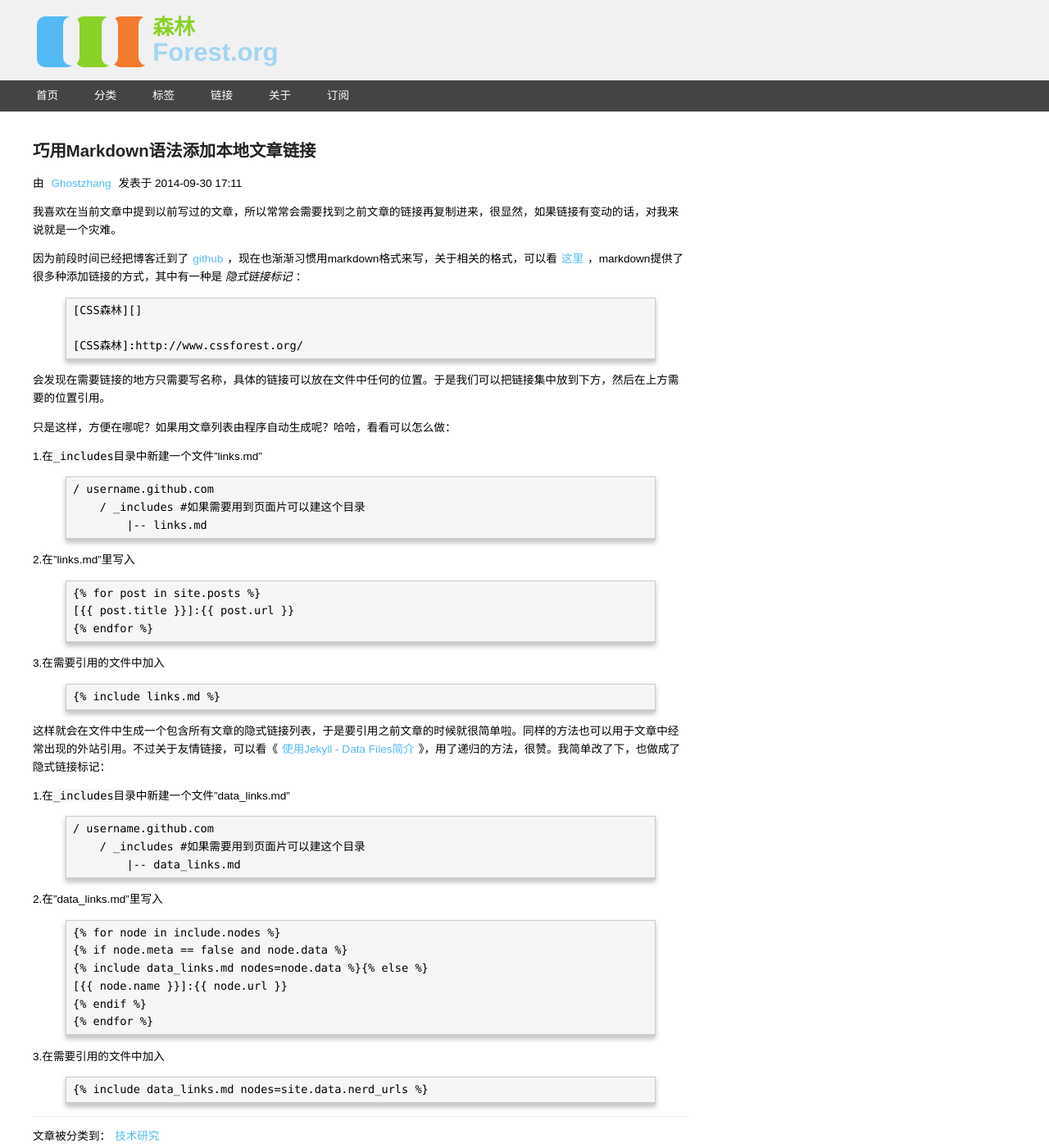
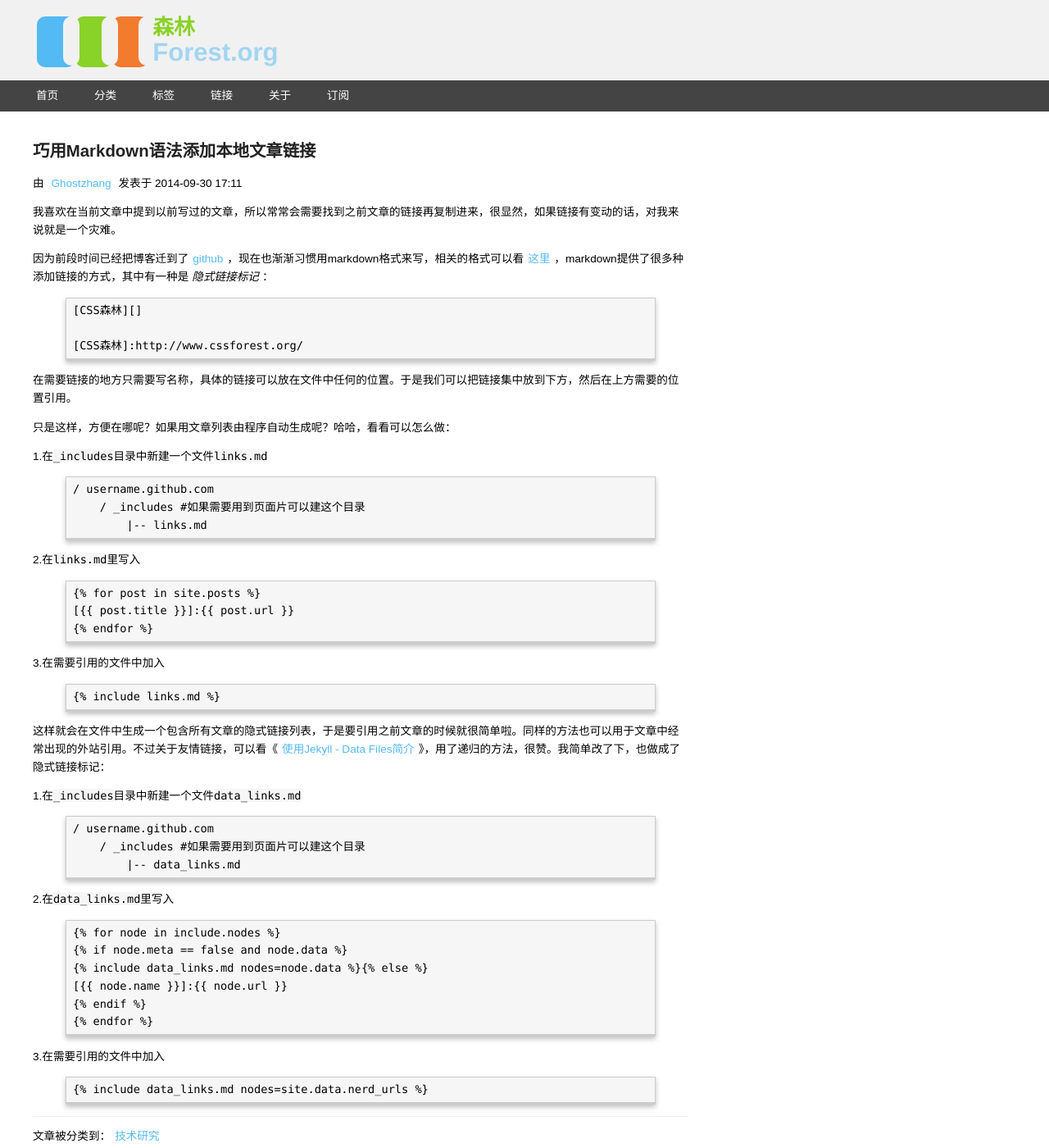
Before and after one commit to ghostzhang/ghostzhang.github.io, a Jekyll site: the page built from _posts/2014-09-30-巧用Markdown语法添加本地文章链接.md, in a window 1280 px wide and 1400 px high. Shown: the whole window at 82% size. Built offline with Jekyll 4.4.1, drawn with Linux system fonts in a browser that asks for light colours; comment, search, counter and statistics services are not loaded.

Commit message:
更新文章

```diff
--- a/_posts/2014-09-30-巧用Markdown语法添加本地文章链接.md
+++ b/_posts/2014-09-30-巧用Markdown语法添加本地文章链接.md
@@ -13,7 +13,7 @@ published: true
 
 我喜欢在当前文章中提到以前写过的文章，所以常常会需要找到之前文章的链接再复制进来，很显然，如果链接有变动的话，对我来说就是一个灾难。
 
-因为前段时间已经把博客迁到了[github][]，现在也渐渐习惯用markdown格式来写，关于相关的格式，可以看[这里](http://wowubuntu.com/markdown/)，markdown提供了很多种添加链接的方式，其中有一种是*隐式链接标记*：
+因为前段时间已经把博客迁到了[github][]，现在也渐渐习惯用markdown格式来写，相关的格式可以看[这里](http://wowubuntu.com/markdown/)，markdown提供了很多种添加链接的方式，其中有一种是*隐式链接标记*：
 
 {% highlight text %}
 {% raw %}
@@ -23,11 +23,11 @@ published: true
 {% endraw %}
 {% endhighlight %}
 
-会发现在需要链接的地方只需要写名称，具体的链接可以放在文件中任何的位置。于是我们可以把链接集中放到下方，然后在上方需要的位置引用。
+在需要链接的地方只需要写名称，具体的链接可以放在文件中任何的位置。于是我们可以把链接集中放到下方，然后在上方需要的位置引用。
 
 只是这样，方便在哪呢？如果用文章列表由程序自动生成呢？哈哈，看看可以怎么做：
 
-1.在`_includes`目录中新建一个文件"links.md"
+1.在`_includes`目录中新建一个文件`links.md`
 
 {% highlight text %}
 {% raw %}
@@ -37,7 +37,7 @@ published: true
 {% endraw %}
 {% endhighlight %}
 
-2.在"links.md"里写入
+2.在`links.md`里写入
 
 {% highlight text %}
 {% raw %}
@@ -57,7 +57,7 @@ published: true
 
 这样就会在文件中生成一个包含所有文章的隐式链接列表，于是要引用之前文章的时候就很简单啦。同样的方法也可以用于文章中经常出现的外站引用。不过关于友情链接，可以看《[使用Jekyll - Data Files简介](http://mib.cc/blog/2014/2014-06-29-using-jekyll-data-files.html)》，用了递归的方法，很赞。我简单改了下，也做成了隐式链接标记：
 
-1.在`_includes`目录中新建一个文件"data_links.md"
+1.在`_includes`目录中新建一个文件`data_links.md`
 
 {% highlight text %}
 {% raw %}
@@ -67,7 +67,7 @@ published: true
 {% endraw %}
 {% endhighlight %}
 
-2.在"data_links.md"里写入
+2.在`data_links.md`里写入
 
 {% highlight text %}
 {% raw %}
```
